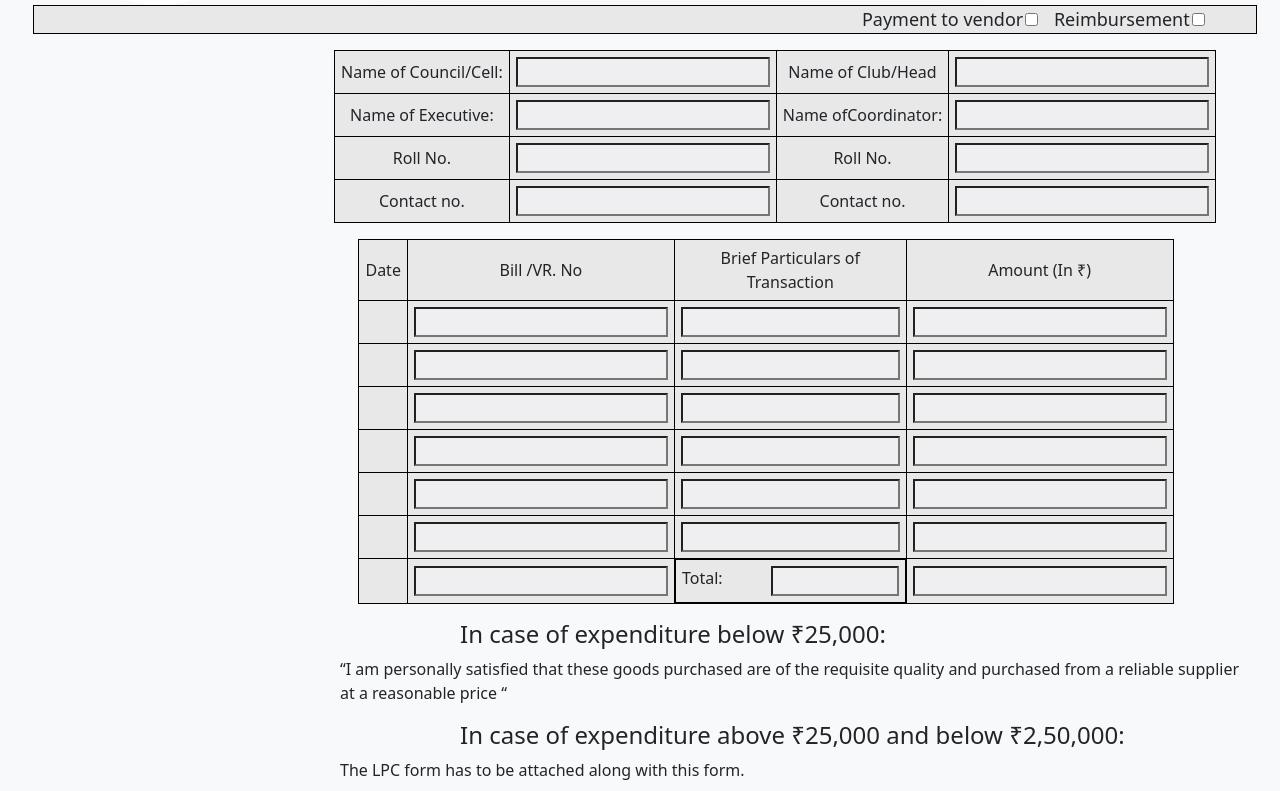
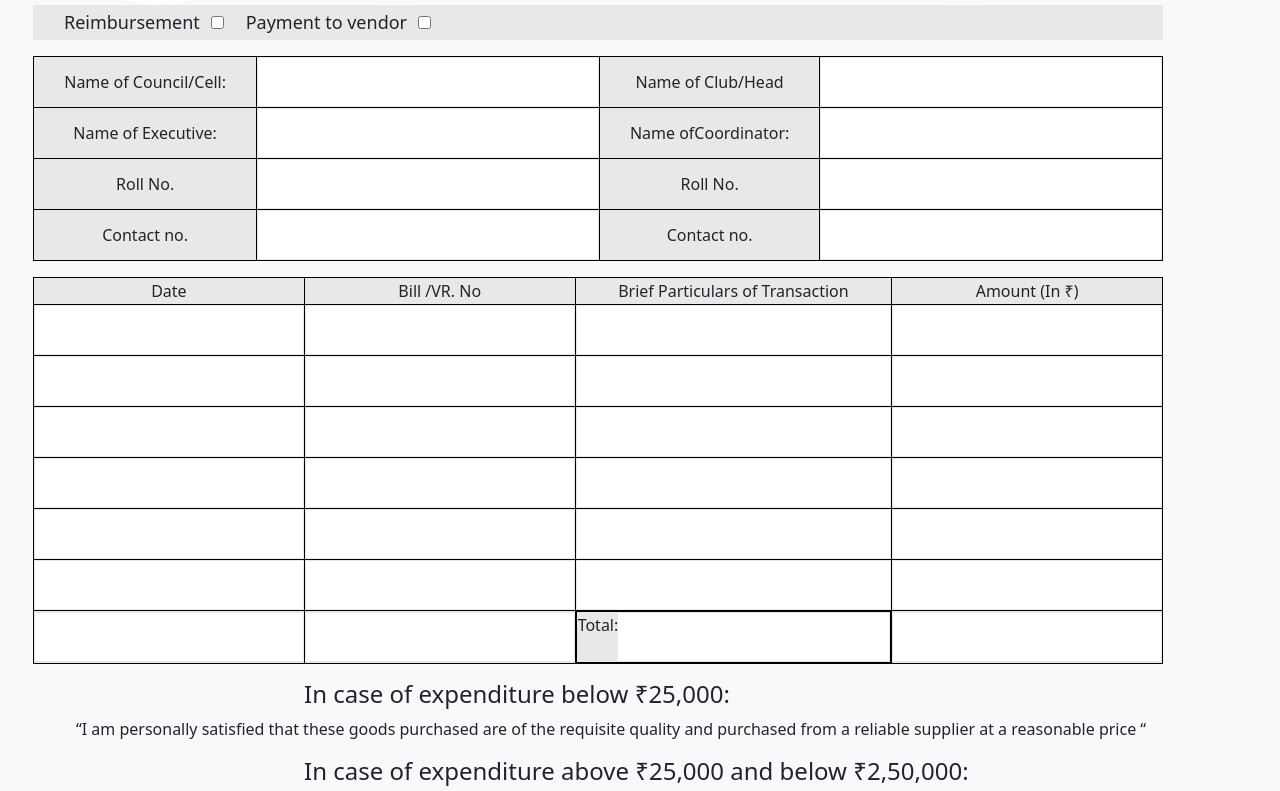
Before and after one commit to Web-Division-IITK/Finance-portal, a React app: page / in a window 1280 px wide. Shown: the part 262-1053 px from the top of the page. Built offline with nearby package versions, Linux system fonts and the light colour scheme.

Commit message:
update css

```diff
--- a/src/assets/css/Practice.css
+++ b/src/assets/css/Practice.css
@@ -1,6 +1,6 @@
 @media print {
     body{
-        width:30cm ;
+        width: 33cm ;
     }
     #submit{
         visibility: hidden;
@@ -12,7 +12,7 @@
     display: flex;
 
 }
-@media screen and (max-width:965px){ .iitklogo {
+@media screen and (max-width:965px){.iitklogo {
     width: 130px;
     max-height: 110px;
     margin-left:0 !important;
@@ -29,7 +29,7 @@ div.top,div.mb-2{
     margin-left:0 ;
     padding:0
 }}
-@media screen and (max-width:1000px){
+@media screen and (max-width:1130px){
 .table1,.table2,.table3,.table4{
     margin-left:2% !important;
     margin-right:5% !important;
@@ -46,8 +46,8 @@ div.top,div.mb-2{
 div.para,div#headline2_div{
     padding-right:20% !important
 }
-label input{
-    width:100px
+input{
+    width:100px;
 }
 #submit{
     left:40% !important
@@ -75,20 +75,23 @@ label input{
 }
 .tick{
     margin:1%;
+    background-color:rgb(233, 232, 232);
 }
 .tick_text{
     margin-left:1%;
+    text-align:right;
+
 }
-td{
+td {
     background-color:rgb(233, 232, 232);
 }
 .checkbox{
-    background-color:rgb(233, 232, 232);
-    border: 1px solid black;
     position: relative;
     padding-left:20px;
     margin-left:5px;
+    width: 1130px;
     font-size:large;
+    background-color: rgb(233, 232, 232);
 }
 table,td {
     border: 1px solid black;
@@ -98,32 +101,37 @@ table,td {
   }
 .table1{
     position: relative;
-   margin-top: 1rem;
-   margin-left: 25%;
-   border-collapse: collapse;
+    margin-top: 1rem;
+    margin-left: 5px;
+    border-collapse: collapse;
+    width:1130px;
+
 }
-td{
-    padding:6px;
+td label{
+    padding:0px;
     text-align: center;
 
 }
+
 .table2{
     position: relative;
     margin-top: 1rem;
-    margin-left: 27%;
+    margin-left: 5px;
+    width:1130px;
     border-collapse: collapse;
-    width:5rem
 }
 #total{
     width: 8rem;
 }
+
 .size{
     width: 156px;
 }
+
 .para h4 {
     position: relative;
     margin-top: 1rem;
-    margin-left: 35%;
+    margin-left: 22%;
     text-align: start;
     margin-top: 1rem;
 }
@@ -132,35 +140,38 @@ p {
 }
 .para p {
     text-align: start;
-    margin-left:25%
+    margin-left:3%
 }
 div#headline{
     text-align: start;
-    margin-left:25%
+    margin-left:20%;
 
 }
 .table3{
     position: relative;
     margin-top: 1rem;
-    margin-left: 23%;
+    margin-left: 5px;
+    width:1130px;
     margin-right:12%;
 }
 .table4{
     position: relative;
     margin-top: 1rem;
-    margin-left: 25%;
+    margin-left: 5px;
+    width:1130px;
     border-collapse: collapse;
 }
 .table5{
     position: relative;
     margin-top: 1rem;
-    margin-left: 39%;
+    margin-left: 5px;
+    width:1130px;
     margin-right:12%;
     border-collapse: collapse;
 }
 #headline2{
     position: relative;
-   margin-left: 35%;
+   margin-left: 22%;
    margin-right:12%;
     margin-top: 1rem;
 
@@ -171,15 +182,13 @@ div#headline{
     margin-top: 1rem;
 
 }
-input{
-    background-color:rgba(241, 241, 245, 0.836);
+td input{
+    background-color:white;
     font-weight:500;
     font-family: Georgia, serif;
+    width:100%;
+    height:3rem;
 }
-.left{
-    display: flex;
-    flex-direction: row-reverse;
+input[type="text"]{
+    border: 0;
 }
-.left div{
-    width: 12rem;
-}
--- a/src/components/Form.js
+++ b/src/components/Form.js
@@ -1,66 +1,33 @@
-import React from 'react';
+import React from 'react'
 import iitklogo from '../assets/images/iitklogo.jpeg';
 import gymkhana from '../assets/images/gymkhana.jpeg';
 import '../assets/css/Practice.css';
 class Form extends React.Component {
-  render() {
+  render(){
     return (
       <div className="p-3 mb-2 bg-light text-dark container-fluid">
       <div className="top container-fluid">
-          <img
-            src={iitklogo}
-            className="iitklogo  img-responsive "
-            alt="iitklogo"
-          />
+        <img src={iitklogo} className="iitklogo  img-responsive " alt="iitklogo" />
         <div className="heading">
           <h1 className="">Bill Clearance FORM – SG2 </h1>
           <h1>Indian Institute of Technology Kanpur</h1>
-            <h4 style={{ fontWeight: '30' }}>Students Gymkhana Account</h4>
+          <h4  style={{fontWeight:"30"}}>Students Gymkhana Account</h4>
         </div>
         <div>
-            <img
-              src={gymkhana}
-              className="gymkhana  img-responsive img-fluid"
-              alt="gymkhana"
-            />
-            <div className="container-fluid">
-              <h5
-                className="img_tag"
-                style={{
-                  fontWeight: '.8',
-                  fontSize: '.5rem',
-                  paddingLeft: '2.5rem',
-                }}
-              >
-                Student's Gymkhana
-              </h5>
-              <h6
-                style={{
-                  textAlign: 'center',
-                  fontWeight: '1',
-                  fontSize: '.6rem',
-                }}
-              >
-                IIT Kanpur
-              </h6>
+        <img src={gymkhana} className="gymkhana  img-responsive img-fluid" alt="gymkhana" />
+        <div className="container-fluid" >
+       <h5 className="img_tag"style={{fontWeight:".8",fontSize:".5rem",paddingLeft:"2.5rem"}}>Student's Gymkhana</h5>
+      <h6 style={{textAlign:"center",fontWeight:"1",fontSize:".6rem"}}>IIT Kanpur</h6>
       </div>
       </div>
       </div>
       <div className="container-fluid">
-          <form>
-            <div className="checkbox container-fluid left">
-              <div>
-                <label htmlFor="reimbursment" className="tick_text ">
-                  Reimbursement
-                </label>
-                <input type="checkbox" id="reimbursment" className="tick" />
-              </div>
-              <div>
-                <label htmlFor="vendor" className=" tick_text">
-                  Payment to vendor
-                </label>
-                <input type="checkbox" className="tick" id="vendor" />
-              </div>
+      <form  >
+        <div className="checkbox container-fluid" >
+          <label htmlFor="reimbursment"className="tick_text ">Reimbursement</label>
+          <input type="checkbox" id="reimbursment" className="tick"/>
+          <label htmlFor="vendor"className=" tick_text">Payment to vendor</label>
+          <input type="checkbox" className="tick"id="vendor" />
         </div>
         <div className="table-responsive">
         <table className=" table1">
@@ -115,113 +82,85 @@ class Form extends React.Component {
             <td>Amount (In ₹)</td>
           </tr>
           <tr>
-                  <td></td>
+            <td><input type="text" style={{width:"100%"}}/></td>
             <td>
-                    <input type="text" style={{ width: '100%' }} />
+              <input type="text" style={{width:"100%"}}/>
             </td>
             <td>
-                    <input
-                      type="text"
-                      className="size"
-                      style={{ width: '100%' }}
-                    />
+              <input type="text" className="size"style={{width:"100%"}} />
             </td>
             <td>
-                    <input type="text" style={{ width: '100%' }} />
+              <input type="text"style={{width:"100%"}} />
             </td>
           </tr>
           <tr>
-                  <td></td>
+            <td><input type="text" style={{width:"100%"}}/></td>
             <td>
-                    <input type="text" style={{ width: '100%' }} />
+              <input type="text" style={{width:"100%"}}/>
             </td>
             <td>
-                    <input
-                      type="text"
-                      className="size"
-                      style={{ width: '100%' }}
-                    />
+              <input type="text" className="size" style={{width:"100%"}}/>
             </td>
             <td>
-                    <input type="text" style={{ width: '100%' }} />
+              <input type="text" style={{width:"100%"}}/>
             </td>
           </tr>
           <tr>
-                  <td></td>
+            <td><input type="text" style={{width:"100%"}}/></td>
             <td>
-                    <input type="text" style={{ width: '100%' }} />
+              <input type="text" style={{width:"100%"}}/>
             </td>
             <td>
-                    <input
-                      type="text"
-                      className="size"
-                      style={{ width: '100%' }}
-                    />
+              <input type="text" className="size" style={{width:"100%"}}/>
             </td>
             <td>
-                    <input type="text" style={{ width: '100%' }} />
+              <input type="text"style={{width:"100%"}} />
             </td>
           </tr>
           <tr>
-                  <td></td>
+            <td><input type="text" style={{width:"100%"}}/></td>
             <td>
-                    <input type="text" style={{ width: '100%' }} />
+              <input type="text" style={{width:"100%"}}/>
             </td>
             <td>
-                    <input
-                      type="text"
-                      className="size"
-                      style={{ width: '100%' }}
-                    />
+              <input type="text" className="size" style={{width:"100%"}}/>
             </td>
             <td>
-                    <input type="text" style={{ width: '100%' }} />
+              <input type="text" style={{width:"100%"}}/>
             </td>
           </tr>
           <tr>
-                  <td></td>
+            <td><input type="text" style={{width:"100%"}}/></td>
             <td>
-                    <input type="text" style={{ width: '100%' }} />
+              <input type="text" style={{width:"100%"}}/>
             </td>
             <td>
-                    <input
-                      type="text"
-                      className="size"
-                      style={{ width: '100%' }}
-                    />
+              <input type="text" className="size"style={{width:"100%"}} />
             </td>
             <td>
-                    <input type="text" style={{ width: '100%' }} />
+              <input type="text"style={{width:"100%"}} />
             </td>
           </tr>
           <tr>
-                  <td></td>
+            <td><input type="text" style={{width:"100%"}}/></td>
             <td>
               <input type="text" />
             </td>
             <td>
-                    <input
-                      type="text"
-                      className="size"
-                      style={{ width: '100%' }}
-                    />
+              <input type="text" className="size" style={{width:"100%"}}/>
             </td>
             <td>
               <input type="text" />
             </td>
           </tr>
           <tr>
-                  <td></td>
+            <td><input type="text" style={{width:"100%"}}/></td>
             <td>
               <input type="text" />
             </td>
-                  <td style={{ display: 'flex' }}>
+            <td  style={{display:"flex"}}>
              <span> Total</span>:
-                    <input
-                      type="text"
-                      id="total"
-                      style={{ marginLeft: '3rem' }}
-                    />
+              <input type="text" id="total" style={{marginLeft:"4rem"},{width:"100%"}} />
             </td>
             <td>
               <input type="text" />
@@ -241,43 +180,32 @@ class Form extends React.Component {
              The LPC form has to be attached along with this form.
           </div>
         </div>
-            <div className="table-responsive">
+        <div  className="table-responsive">
         <table className="table3">
           <tr>
             <td>Chairperson/President/Genera, UG,PG- Secretary</td>
             <td>
-                    Chairperson, Students' Senate (Only in Case of Senator Seed
-                    Fund)
+              Chairperson, Students' Senate (Only in Case of Senator Seed Fund)
             </td>
             <td>(Approved by) Faculty Counsellor</td>
           </tr>
           <tr>
             <td>
-                    <input
-                      type="text"
-                      className="t3_input"
-                      style={{ width: '100%' }}
-                    />
+              <input type="text" className="t3_input" style={{width:"100%"}}/>
             </td>
             <td>
-                    <input
-                      type="text"
-                      className="t3_input"
-                      style={{ width: '100%' }}
-                    />
+              <input type="text" className="t3_input" style={{width:"100%"}}/>
             </td>
             <td>
-                    <input type="text" style={{ width: '100%' }} />
+              <input type="text" style={{width:"100%"}} />
             </td>
           </tr>
         </table>
         </div>
         <div id="headline2_div">
-              <h4 id="headline2">
-                To be filled by Finance Convener / FC Member
-              </h4>
+        <h4 id="headline2">To be filled by Finance Convener / FC Member</h4>
         </div>
-            <div className="table-responsive">
+        <div  className="table-responsive">
         <table className="table4">
           <tr>
             <td>Balance in Club/Head</td>
@@ -287,7 +215,7 @@ class Form extends React.Component {
           </tr>
           <tr>
             <td>
-                    <input type="text" style={{ width: '100%' }} />
+              <input type="text" style={{width:"100%"}}/>
             </td>
             <td>
               <input type="text" />
@@ -301,7 +229,7 @@ class Form extends React.Component {
           </tr>
         </table>
         </div>
-            <div className="table-responsive">
+        <div  className="table-responsive">
         <table className="table5">
           <tr>
             <td>Gymkhana Office</td>
@@ -317,19 +245,14 @@ class Form extends React.Component {
           </tr>
         </table>
         </div>
-            <button
-              type="button"
-              class="btn btn-secondary"
-              id="submit"
-              onClick={this.props.handlePrint}
-            >
-              Save as Pdf
-            </button>
+        <button type="button" class="btn btn-secondary" id="submit" onClick={this.props.handlePrint}>Save as Pdf</button>
       </form>
       </div>
     </div>
+
   );
   }
+
 }
 
 export default Form;
```
Lines whose indentation alone changed are shown as unchanged.
